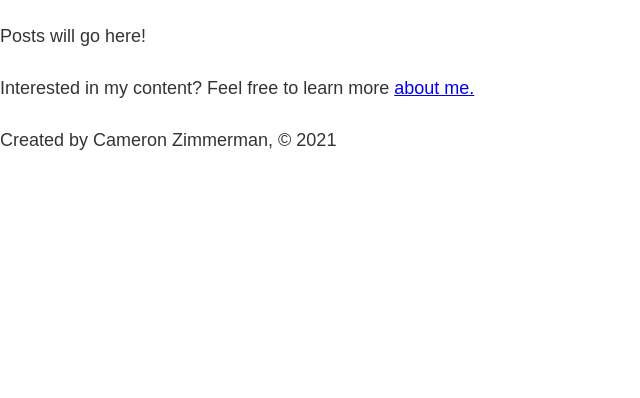
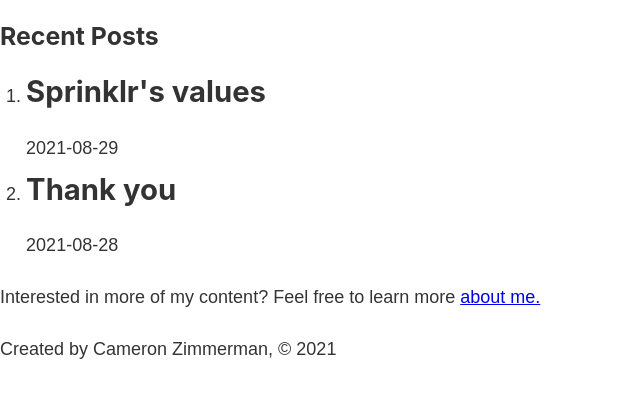
Before and after one commit to CameronZimmerman/sprinklr-technical-challenge, a Gatsby site: page /blog in a window 1280 px wide. Shown: the part 334-732 px from the top of the page, without its empty margins (0-640 px from the left). Built offline with nearby package versions, Linux system fonts and the light colour scheme; Gatsby itself is replaced by a stand-in of ours.

Commit message:
display list of blog titles and dates on blog page

```diff
--- a/src/pages/blog.js
+++ b/src/pages/blog.js
@@ -1,14 +1,30 @@
 import React from "react";
 import Layout from "../components/layout.js";
 import { Link } from "gatsby";
+import usePostTitlesAndDates from "../hooks/usePostTitlesAndDates.js";
 
 const BlogPage = () => {
+  //grab an array of each md posts title and date
+  const postTitlesDatesArray = usePostTitlesAndDates();
+
   return (
     <Layout>
       <h1>Blog</h1>
-      <p>Posts will go here!</p>
+      <h3>Recent Posts</h3>
+      {/* Iterate over postTitlesDatesArray and create a li element for each one*/}
+      <ol>
+        {
+          postTitlesDatesArray.map(({title, date}) =>
+            // unique key by concatenating title and date of post
+            <li key={`${title}${date}`}>
+              <h2>{title}</h2>
+              <p>{date}</p>
+            </li>
+            )
+        }
+      </ol>
       <p>
-        Interested in my content? Feel free to learn more{" "}
+        Interested in more of my content? Feel free to learn more{" "}
         <Link to="/about">about me.</Link>
       </p>
     </Layout>
```
